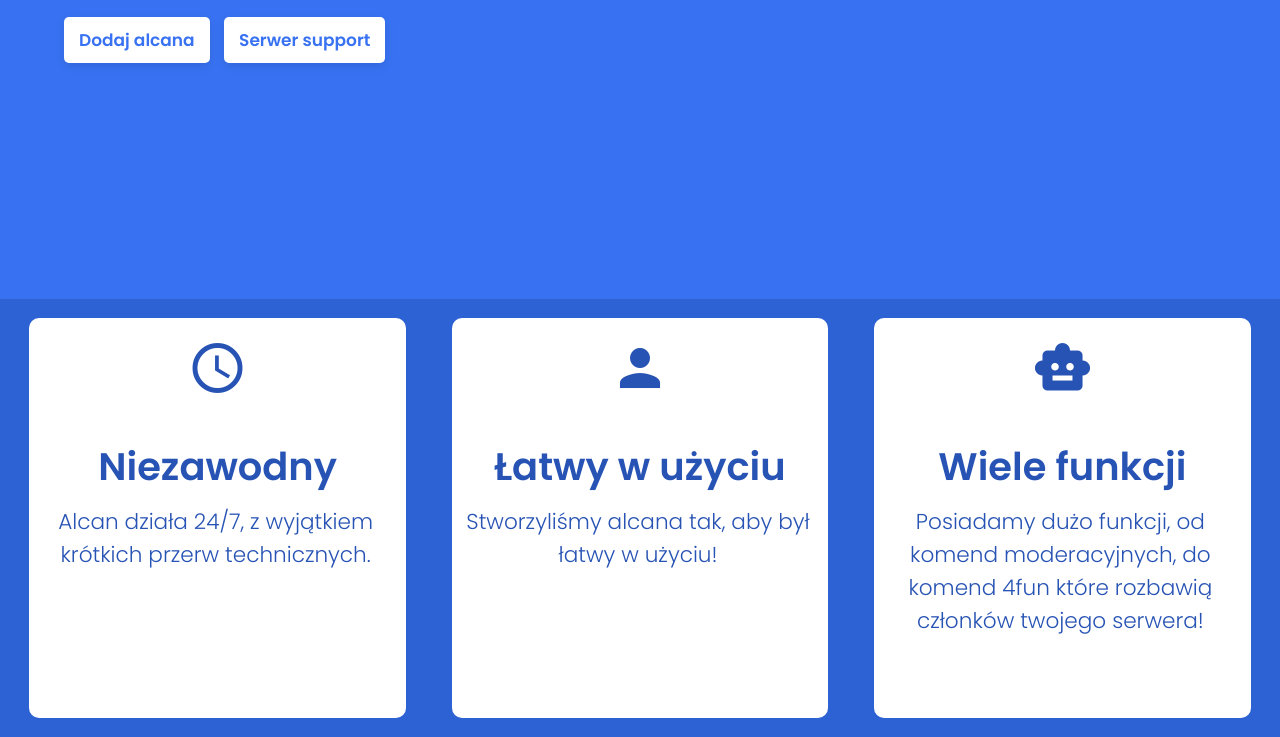
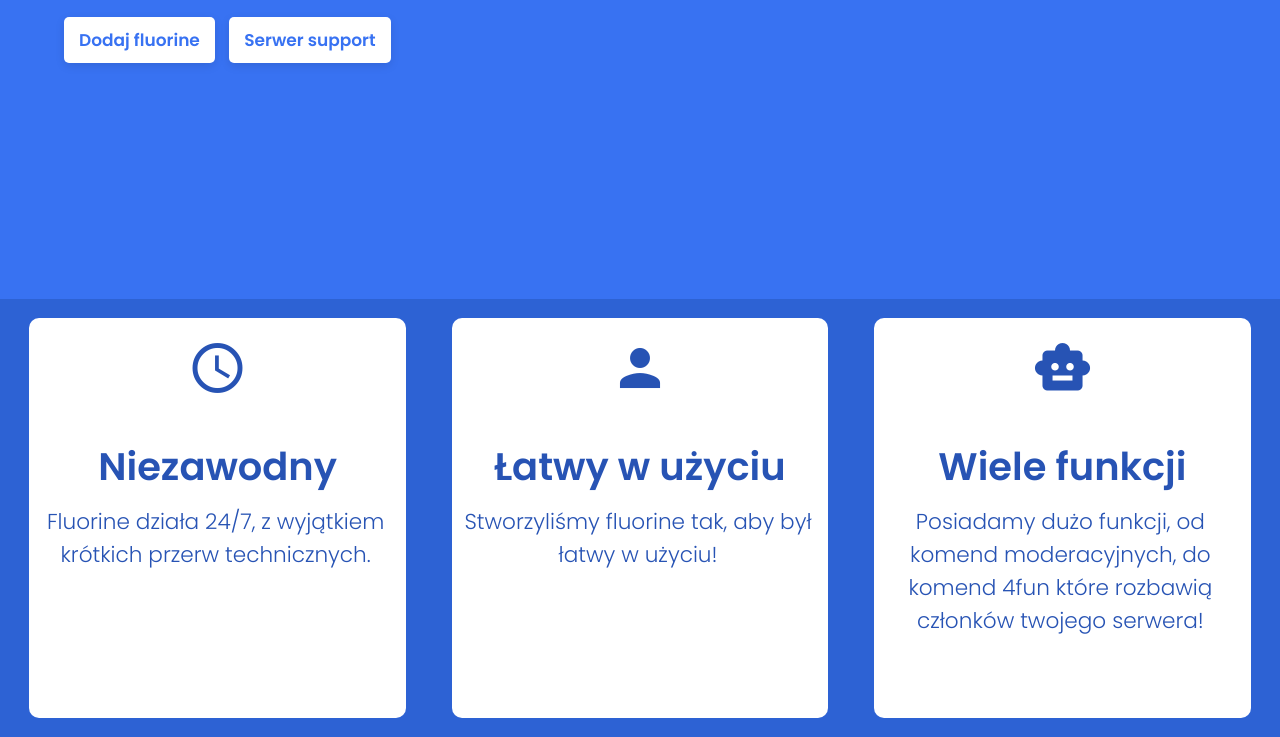
Before and after one commit to Fluorinebot/fluorine-site, a plain HTML site: page index.html in a window 1280 px wide. Shown: the part 501-1238 px from the top of the page. Drawn offline with Linux system fonts and the light colour scheme.

Commit message:
Update index.html

```diff
--- a/index.html
+++ b/index.html
@@ -2,7 +2,7 @@
 <html lang="pl">
 
 <head>
-	<title>Alcan</title>
+	<title>Fluorine</title>
 	<link rel="stylesheet" href="style.css" />
 	<link rel="shortcut icon" href="alcan.svg" type="image/x-icon" />
 	<meta name="viewport" content="width=device-width, initial-scale=1.0" />
@@ -14,7 +14,7 @@
 
 <body>
 	<main>
-		<img src="alcan.svg" alt="alcan logo" />
+		<img src="alcan.svg" alt="fluorine logo" />
 		<h1>Alcan</h1>
 		<div class="buttons">
 			<h2>
@@ -22,7 +22,7 @@
 			</h2>
 			<a
 				href="https://discord.com/api/oauth2/authorize?client_id=831932409943425064&permissions=534723428343&scope=bot"><button>Dodaj
-					alcana</button></a>
+					fluorine</button></a>
 			<a href="https://discord.gg/k5Kn27E4d7"><button>Serwer support</button></a>
 		</div>
 	</main>
@@ -30,12 +30,12 @@
 		<div>
 			<span class="material-icons">schedule</span>
 			<h1>Niezawodny</h1>
-			<h2>Alcan działa 24/7, z wyjątkiem krótkich przerw technicznych.</h2>
+			<h2>Fluorine działa 24/7, z wyjątkiem krótkich przerw technicznych.</h2>
 		</div>
 		<div>
 			<span class="material-icons">person</span>
 			<h1>Łatwy w użyciu</h1>
-			<h2>Stworzyliśmy alcana tak, aby był łatwy w użyciu!</h2>
+			<h2>Stworzyliśmy fluorine tak, aby był łatwy w użyciu!</h2>
 		</div>
 		<div>
 			<span class="material-icons">smart_toy</span>
```
